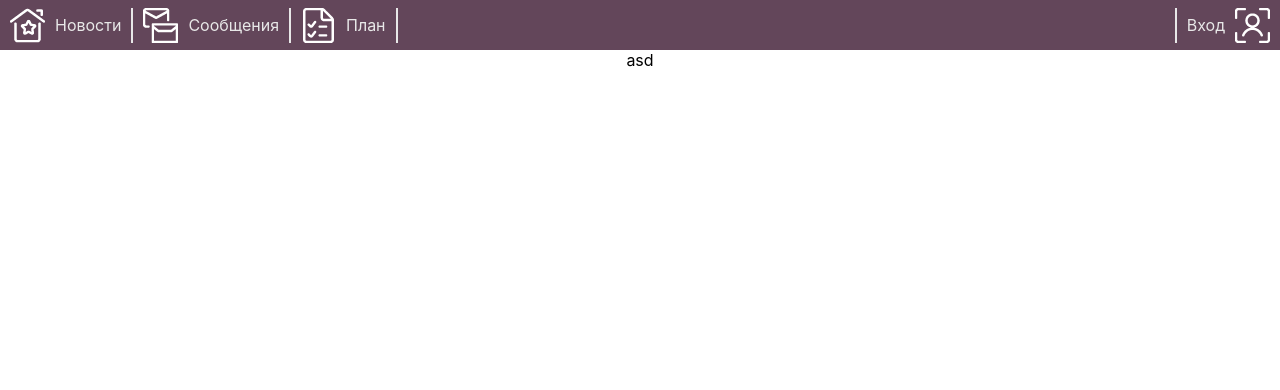
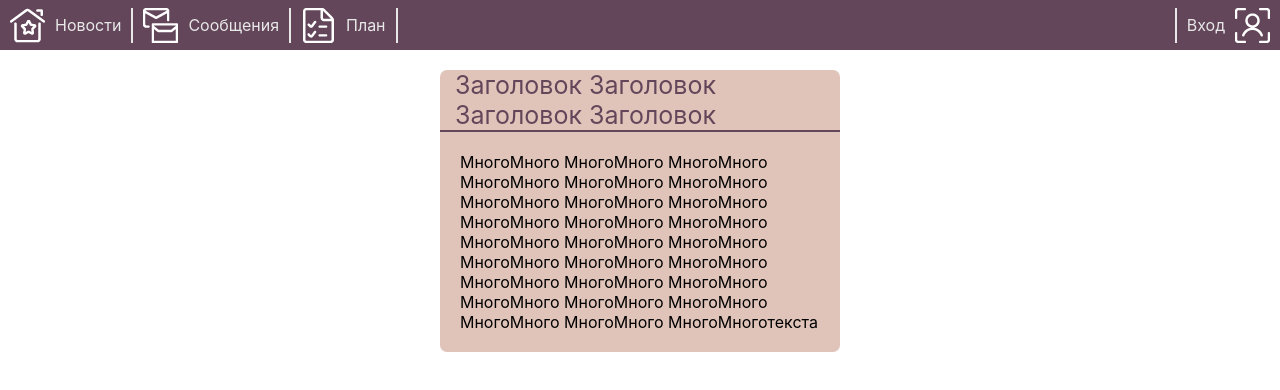
Before and after one commit to SymtaxError/Messemger, a React (Create React App) app in the folder frontend/: page /#/home in a window 1280 px wide. Shown: the top 390 px of the page. Built offline with nearby package versions, Linux system fonts and the light colour scheme; no server answers.

Commit message:
news blocks

```diff
--- /dev/null
+++ b/frontend/src/components/newsBlock.module.css
@@ -0,0 +1,20 @@
+.newsBlock {
+    background-color: #E0C4B9;
+    border-radius: 7px;
+    width: 400px;
+    display: flex;
+    flex-direction: column;
+    margin-bottom: 20px;
+}
+
+.header {
+    padding-left: 15px;
+    padding-right: 15px;
+    font-size: 25px;
+    color: #63465A;
+    border-bottom: 2px solid #63465A;
+}
+
+.content {
+    padding: 20px;
+}
--- /dev/null
+++ b/frontend/src/components/newsBlock.tsx
@@ -0,0 +1,18 @@
+import React from "react";
+import styles from "./newsBlock.module.css";
+
+export const NewsBlock: React.FC = () => {
+
+    return (
+        <div className={styles.newsBlock}>
+            <div className={styles.header}>Заголовок Заголовок Заголовок Заголовок</div>
+            <div className={styles.content}>
+                МногоМного МногоМного МногоМного МногоМного МногоМного
+            МногоМного МногоМного МногоМного МногоМного
+            МногоМного МногоМного МногоМного МногоМного МногоМного
+            МногоМного МногоМного МногоМного МногоМного
+            МногоМного МногоМного МногоМного МногоМного МногоМного
+            МногоМного МногоМного МногоМного МногоМноготекста</div>
+        </div>
+    )
+};
--- a/frontend/src/views/home.module.css
+++ b/frontend/src/views/home.module.css
@@ -1,7 +1,8 @@
 .body {
     width: 100%;
-    height: 100%;
+    /*height: 100%;*/
     display: flex;
+    padding-top: 20px;
     flex-flow: column nowrap;
     align-items: center;
 }
--- a/frontend/src/views/home.tsx
+++ b/frontend/src/views/home.tsx
@@ -1,10 +1,11 @@
 import React from 'react';
 import styles from "views/home.module.css";
+import {NewsBlock} from "components/newsBlock";
 
 export const Home: React.FC = () => {
     return(
         <div className={styles.body}>
-            asd
+            <NewsBlock/>
         </div>
     )
 };
```
